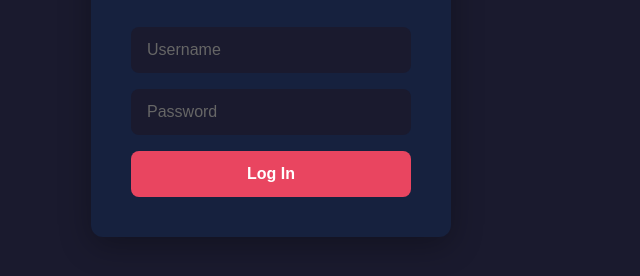
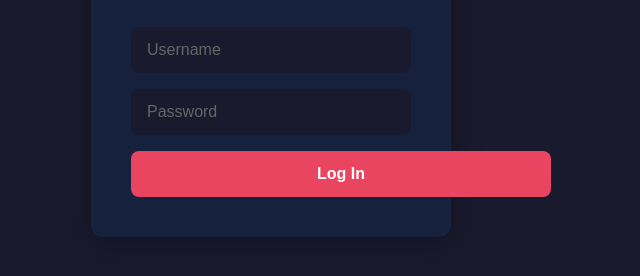
Before and after one commit to tothk711/anonymous-qa, a website: page public/index.html in a window 1280 px wide. Shown: the part 338-614 px from the top of the page, without its empty margins (369-1009 px from the left). Drawn offline with Linux system fonts and the light colour scheme.

Commit message:
Update title and button width in index.html

```diff
--- a/public/index.html
+++ b/public/index.html
@@ -3,7 +3,7 @@
 <head>
     <meta charset="UTF-8">
     <meta name="viewport" content="width=device-width, initial-scale=1.0">
-    <title>Anonymous Q&A</title>
+    <title>CZE7 Q&A</title>
     <style>
         * {
             margin: 0;
@@ -59,7 +59,7 @@
         }
 
         .login-box button {
-            width: 100%;
+            width: 150%;
             padding: 14px;
             border: none;
             border-radius: 8px;
```
